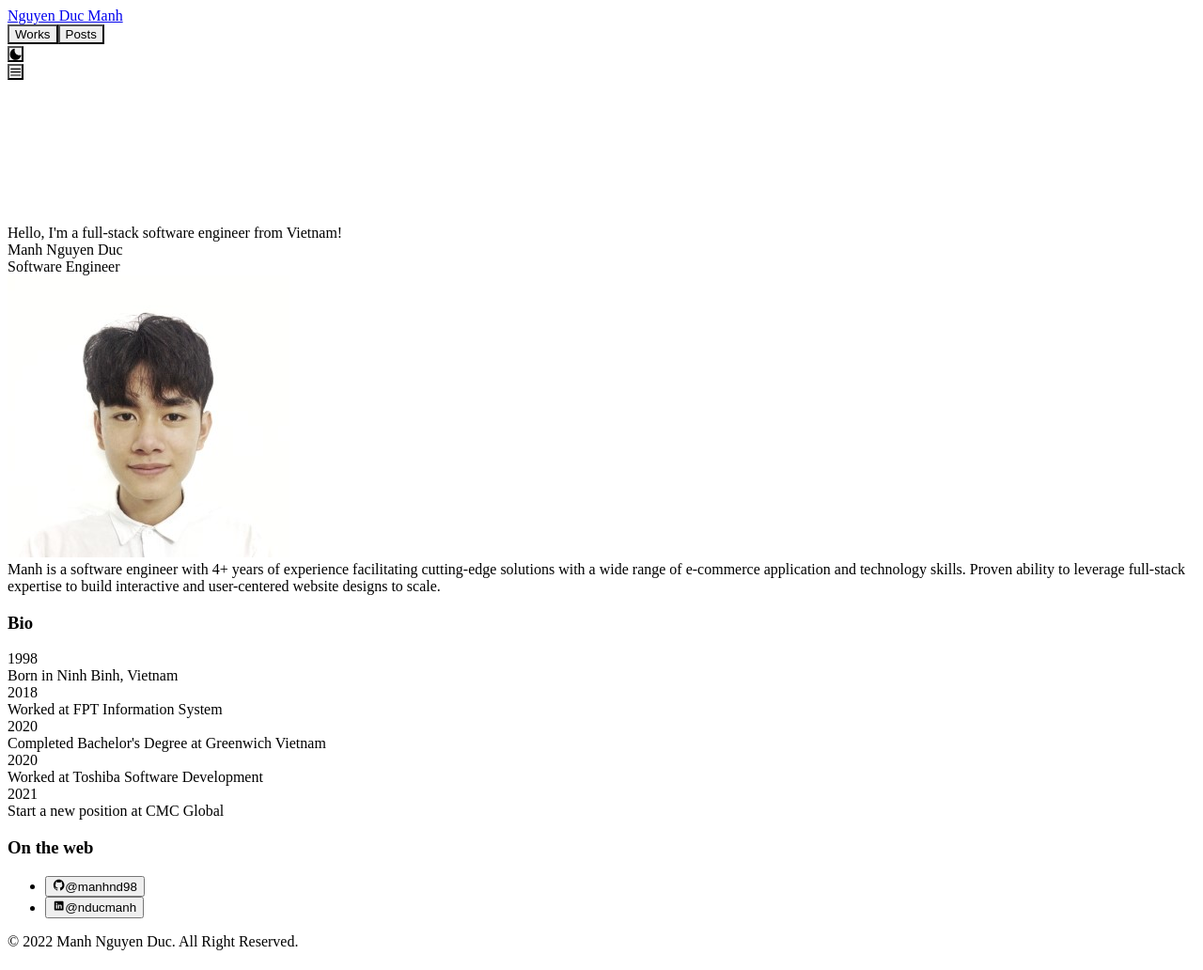
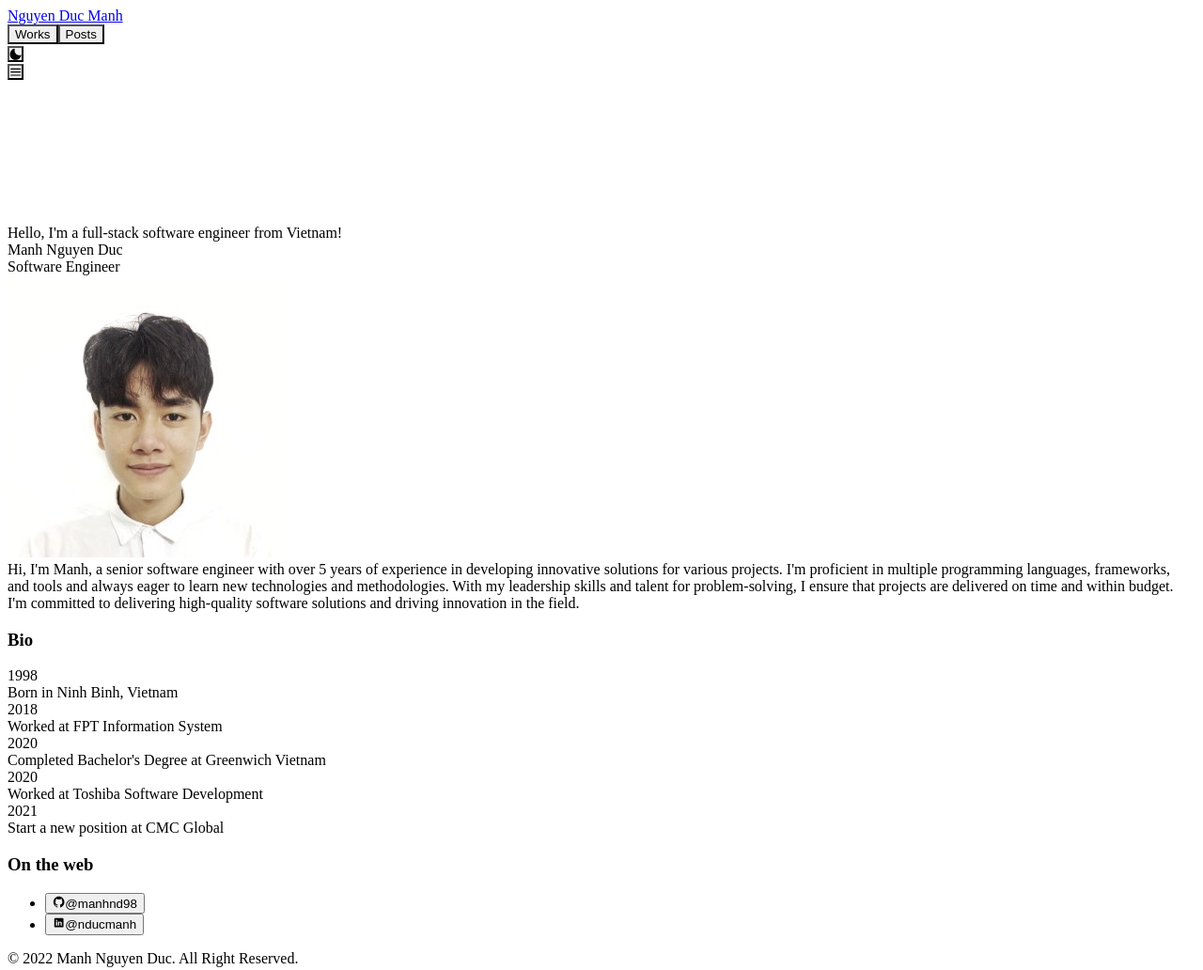
Before and after one commit to manhnd98/nducmanh-gatsby, a Gatsby site: page / in a window 1280 px wide. Shown: the whole page at 94% size. Built offline with nearby package versions, Linux system fonts and the light colour scheme; Gatsby itself is replaced by a stand-in of ours; some packages are replaced by stand-ins of ours; no server answers.

Commit message:
fix: update profile

```diff
--- a/src/components/Profile/Profile.tsx
+++ b/src/components/Profile/Profile.tsx
@@ -1,4 +1,4 @@
-import { Image } from "@chakra-ui/react";
+import {Image} from "@chakra-ui/react";
 import React from "react";
 
 function ProfileComponent() {
@@ -22,10 +22,12 @@ function ProfileComponent() {
             </div>
 
             <div className="text-base text-justify mt-4">
-        Manh is a software engineer with 4+ years of experience facilitating
-        cutting-edge solutions with a wide range of e-commerce application and
-        technology skills. Proven ability to leverage full-stack expertise to
-        build interactive and user-centered website designs to scale.
+                Hi, I'm Manh, a senior software engineer with over 5 years of experience in developing innovative
+                solutions for various projects.
+                I'm proficient in multiple programming languages, frameworks, and tools and always eager to learn new
+                technologies and methodologies. With my leadership skills and talent for problem-solving, I ensure that
+                projects are delivered on time and within budget. I'm committed to delivering high-quality software
+                solutions and driving innovation in the field.
             </div>
         </React.Fragment>
     );
```
Lines whose indentation alone changed are shown as unchanged.
